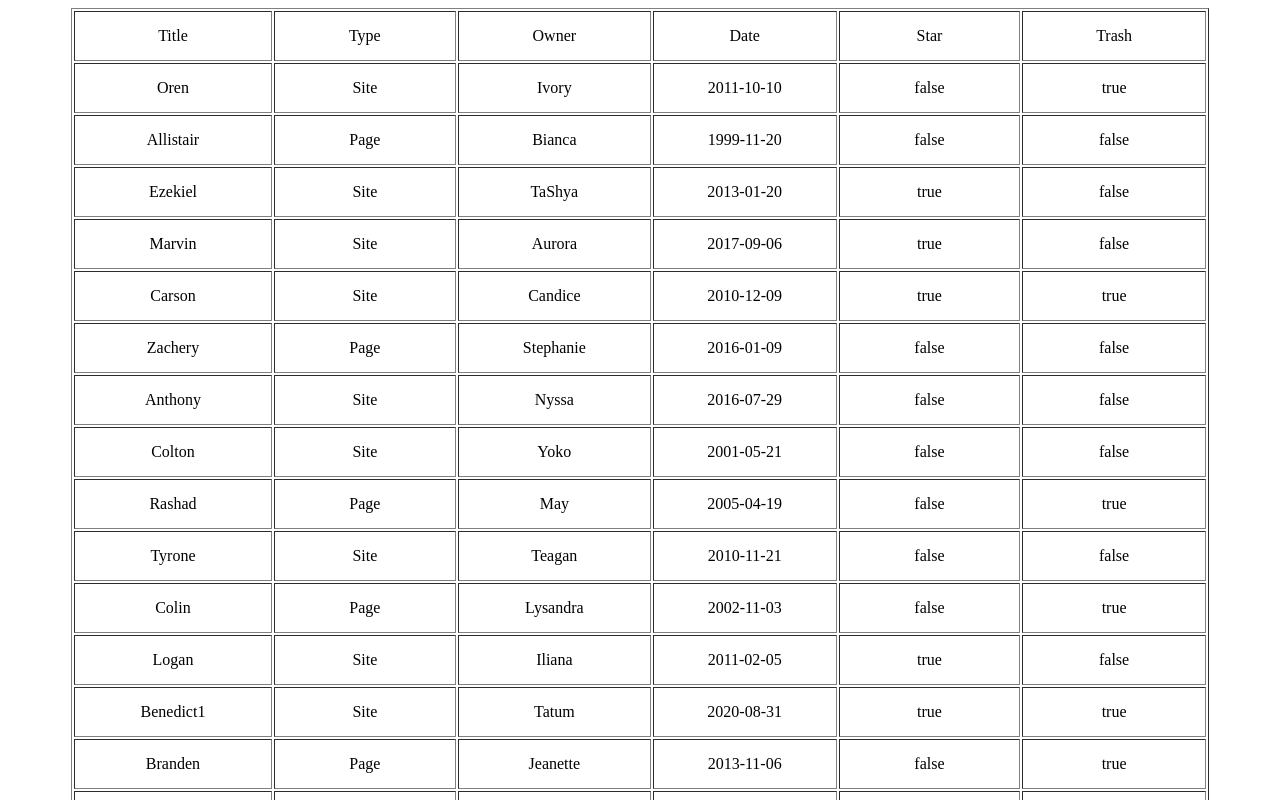
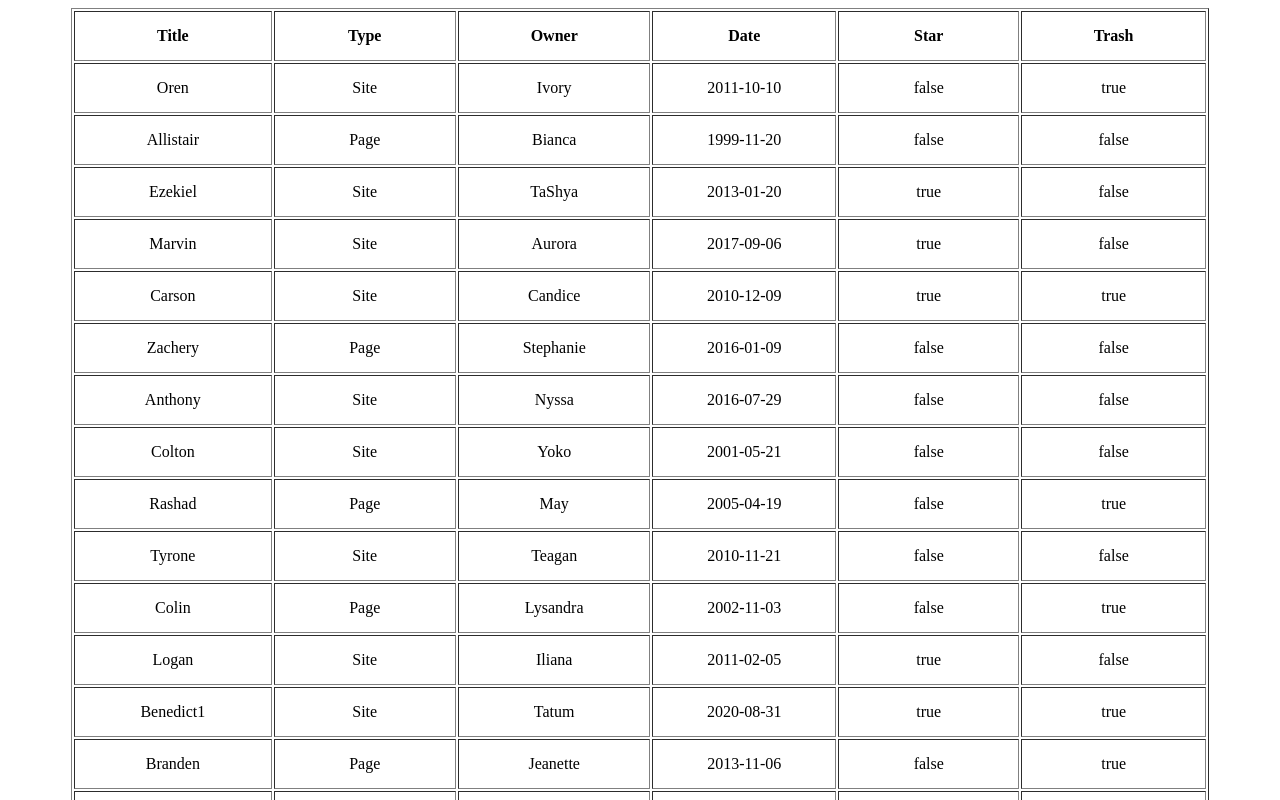
Before and after one commit to VuongTuanKhanh/VueJS-Render-Search, a Vue app: page / in a window 1280 px wide. Shown: the top 800 px of the page. Built offline with nearby package versions, Linux system fonts and the light colour scheme; data requests are answered from the project's data file.

Commit message:
Add bold tag

```diff
--- a/src/components/List.vue
+++ b/src/components/List.vue
@@ -3,7 +3,11 @@ export default {
   name: "List",
   render() {
     let main_Title = this.titles.map(function(title) {
-      return <td>{title}</td>;
+      return (
+        <td>
+          <b>{title}</b>
+        </td>
+      );
     });
 
     return (
```
